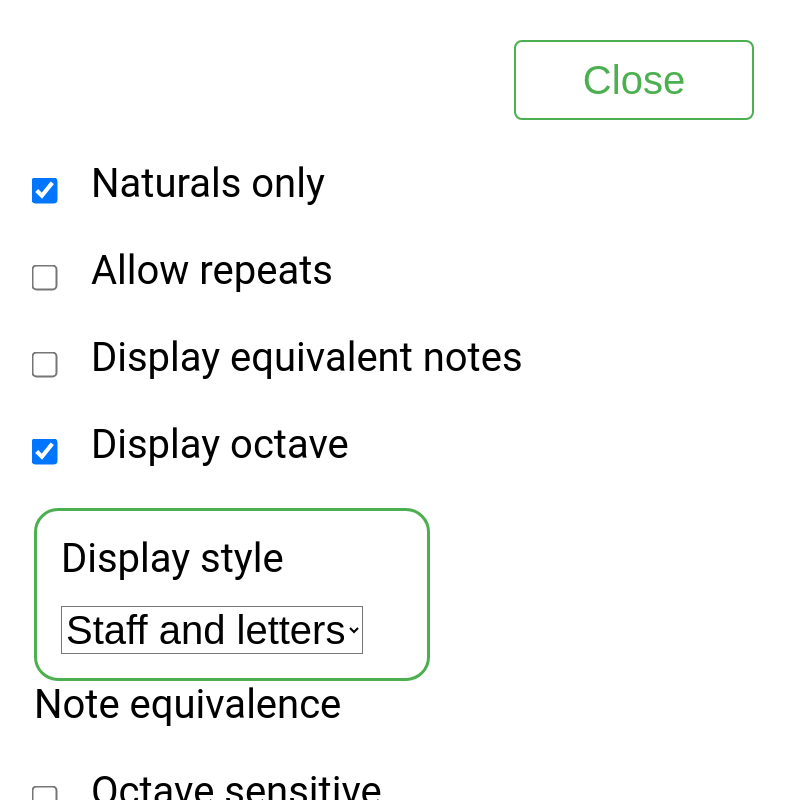
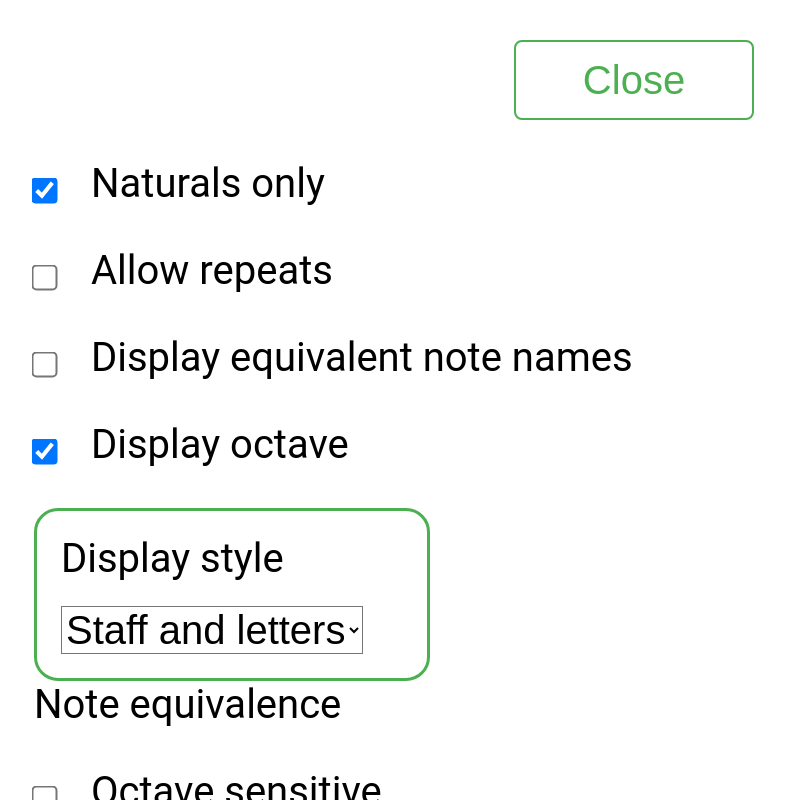
Before and after one commit to kylejlin/rand-note, a React (Create React App) app: page / in a window 1280 px wide. Both pictures are taken after a click on the button "Settings". Shown: the top 800 px of the page, without its empty margins (6-791 px from the left). Built offline with nearby package versions, Linux system fonts and the light colour scheme.

Commit message:
Update label

```diff
--- a/src/App.tsx
+++ b/src/App.tsx
@@ -93,7 +93,7 @@ export default class App extends React.Component<{}, State> {
               checked={this.state.settings.displayEquivalentNoteNames}
               onChange={this.onDisplayEquivalentNoteNamesChange}
             />
-            Display equivalent notes
+            Display equivalent note names
           </label>
           <label className="Setting Setting--checkbox">
             <input
```
